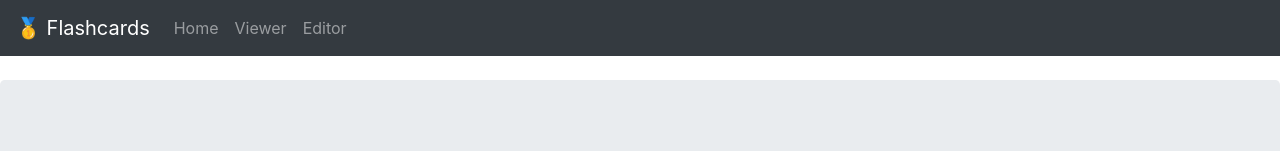
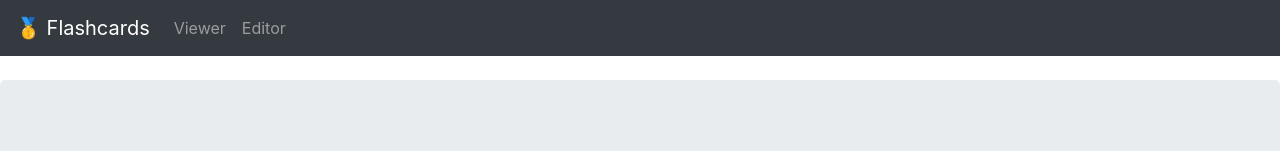
Before and after one commit to kchenx/flashcards, a React (Create React App) app: page / in a window 1280 px wide. Shown: the top 151 px of the page. Built offline with nearby package versions, Linux system fonts and the light colour scheme; no server answers.

Commit message:
Remove explicit home link

```diff
--- a/src/App.js
+++ b/src/App.js
@@ -36,9 +36,6 @@ class App extends React.Component {
             Flashcards
           </Navbar.Brand>
           <Nav className="mr-auto">
-            <Nav.Link as={Link} to="/">
-              Home
-            </Nav.Link>
             <Nav.Link as={Link} to="/viewer">
               Viewer
             </Nav.Link>
```
